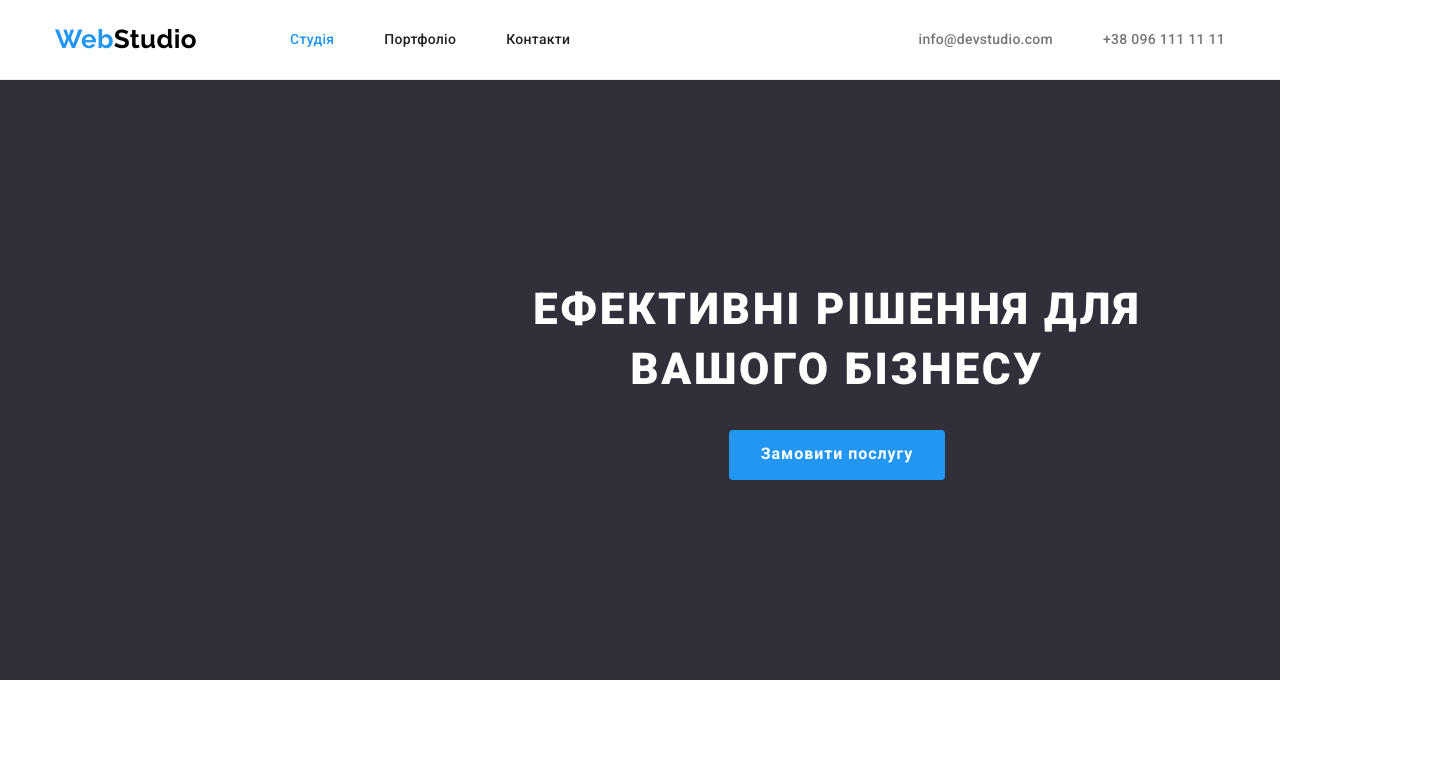
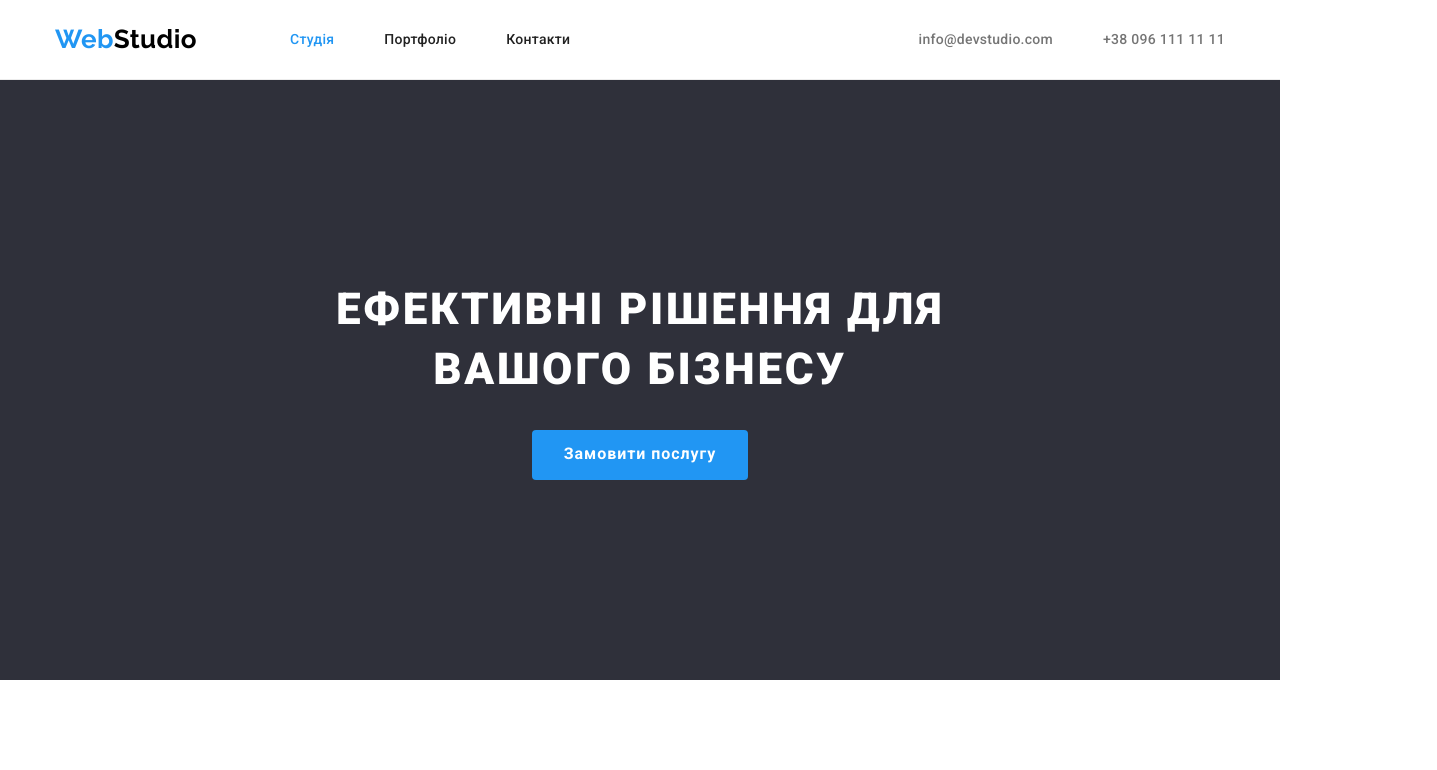
Before and after one commit to mentallaboratories/goit-markup-hw-03, a plain HTML site: page index.html in a window 1280 px wide. Shown: the top 770 px of the page, 1437 px wide, since content can reach past the window. Drawn offline with nearby package versions, Linux system fonts and the light colour scheme.

Commit message:
hw3 approved

```diff
--- a/css/styles.css
+++ b/css/styles.css
@@ -156,7 +156,7 @@ body{
 /* !!!!!!---------hero-----------!!!!!!
 !!!!!!!!!!!!!!!!!!!!!!!!!!!!!!!!!!!!!!!!!*/
 .hero{
-    padding: 200px 237px;
+    padding: 200px 0;
     background-color: var(--section-background-color);
 }
 
```
